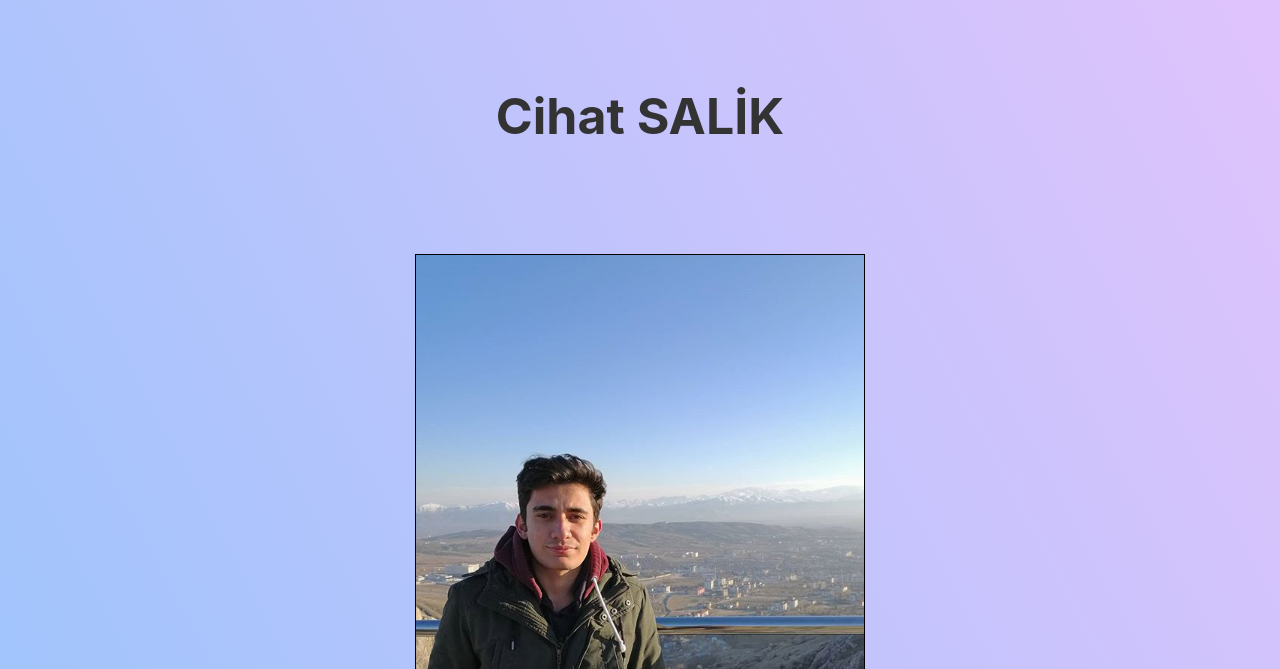
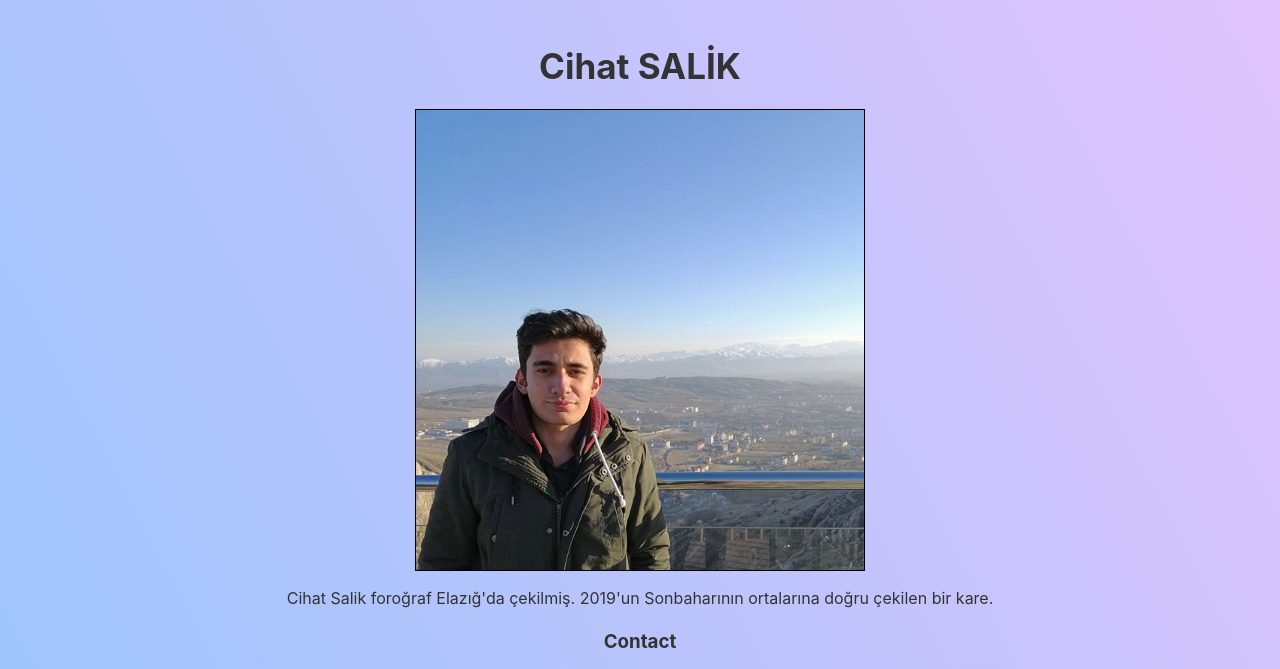
Before and after one commit to cetindev/blog, a website: page index.html in a window 1280 px wide. Shown: the top 669 px of the page. Drawn offline with nearby package versions, Linux system fonts and the light colour scheme.

Commit message:
completed project my firs blog

```diff
--- a/sass/main.scss
+++ b/sass/main.scss
@@ -1,12 +1,7 @@
 html {
-  /* Setting a base font size of 10px give us easier rem calculations
-     Info: 1rem === 10px, 1.5rem === 15px, 2rem === 20px and so forth
-   */
   font-size: 10px;
 }
-
 body {
-  /* Native font stack https://getbootstrap.com/docs/4.2/content/reboot/#native-font-stack */
   font-family: -apple-system, BlinkMacSystemFont, "Segoe UI", "Roboto", "Helvetica Neue", Arial, sans-serif;
   font-size: 1.6rem;
   line-height: 1.5;
@@ -18,30 +13,25 @@ body {
   background-image: -moz-linear-gradient(62deg, #8EC5FC 0%, #E0C3FC 100%);
   background-image: -o-linear-gradient(62deg, #8EC5FC 0%, #E0C3FC 100%);
   background-image: linear-gradient(62deg, #8EC5FC 0%, #E0C3FC 100%);
-
 }
-
 h1 {
-  font-size: 5rem;
+  font-size: 3.5rem;
   margin-bottom: 0;
-  margin-bottom: 100px;
+  margin-bottom: 15px;
+  margin-top: 15px;
 }
-
 @media (max-width: 460px) {
   h1 {
-    font-size: 3.5rem;
+    font-size: 3rem;
     line-height: 1.2;
   }
 }
-
 h2 {
   font-size: 3.25rem;
 }
-
 a {
   color: #477ca7;
 }
-
 a:visited {
   color: #74638f;
 }
@@ -51,19 +41,16 @@ a:active {
 a:hover {
   color: #FF3243;
 }
-
 #main {
-  margin: 30px 8px;
+  margin: 10px 8px;
   padding: 15px;
   border-radius: 5px;
 }
-
 @media (max-width: 460px) {
   #main {
     margin: 0;
   }
 }
-
 img {
   max-width: 100%;
   display: block;
@@ -87,34 +74,28 @@ li:hover {
   display: block;
   justify-content: center;
   border: 1px solid black ;
-
 }
 #img-caption {
   margin: 15px 0 5px 0;
 }
-
 @media (max-width: 460px) {
   #img-caption {
     font-size: 1.4rem;
   }
 }
-
 #headline {
   margin: 50px 0;
   text-align: center;
 }
-
 ul {
   max-width: 550px;
   margin: 0 auto 50px auto;
   text-align: left;
   line-height: 1.6;
 }
-
 li {
   margin: 16px 0;
 }
-
 blockquote {
   font-style: italic;
   max-width: 545px;
@@ -140,7 +121,6 @@ ion-icon {
 .container-contact {
   padding: 0px 0px;
 }
-
 .tribute {
   text-decoration: none;
 }
```
Also changed, not shown: css/main.css.
